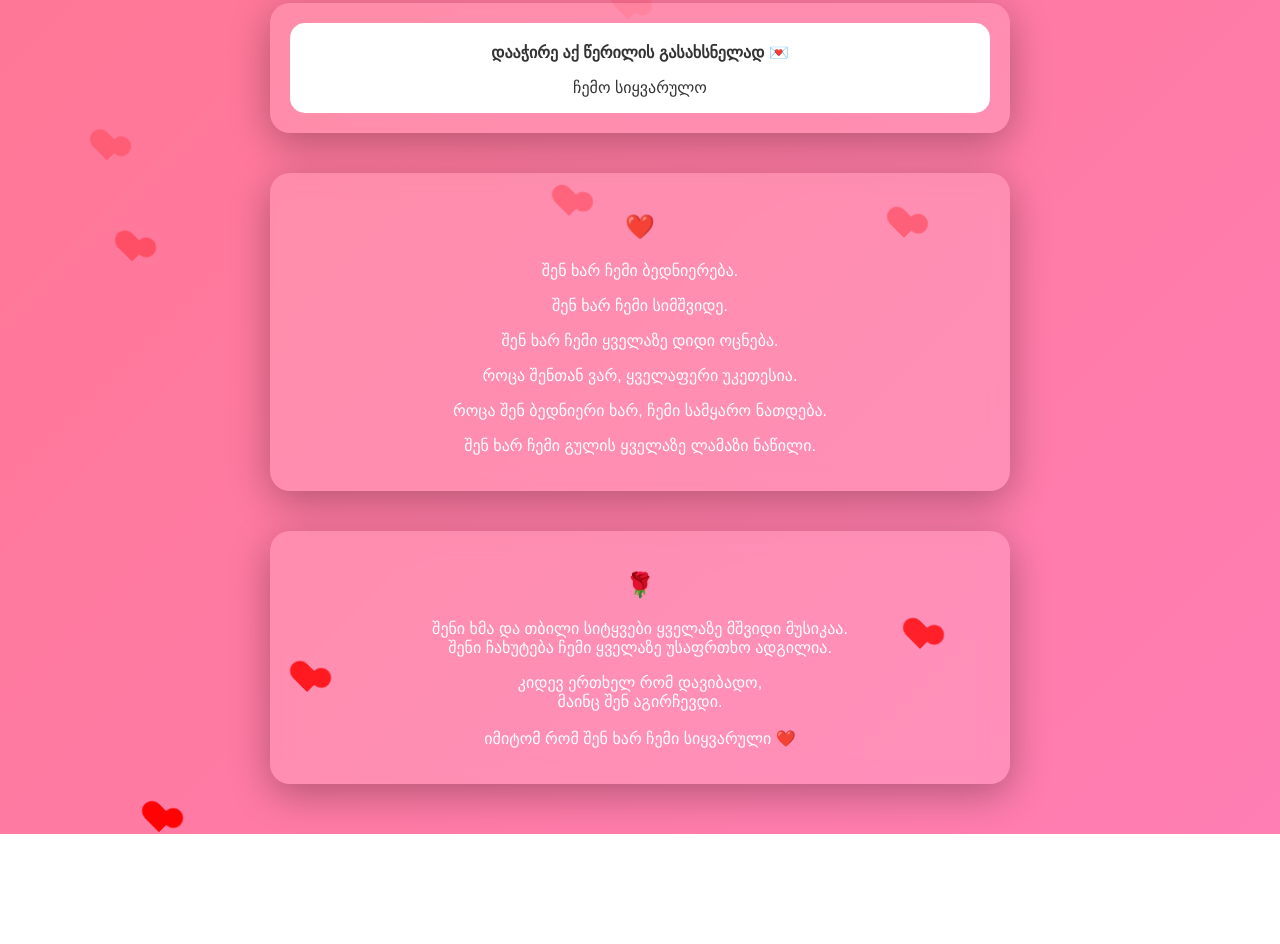
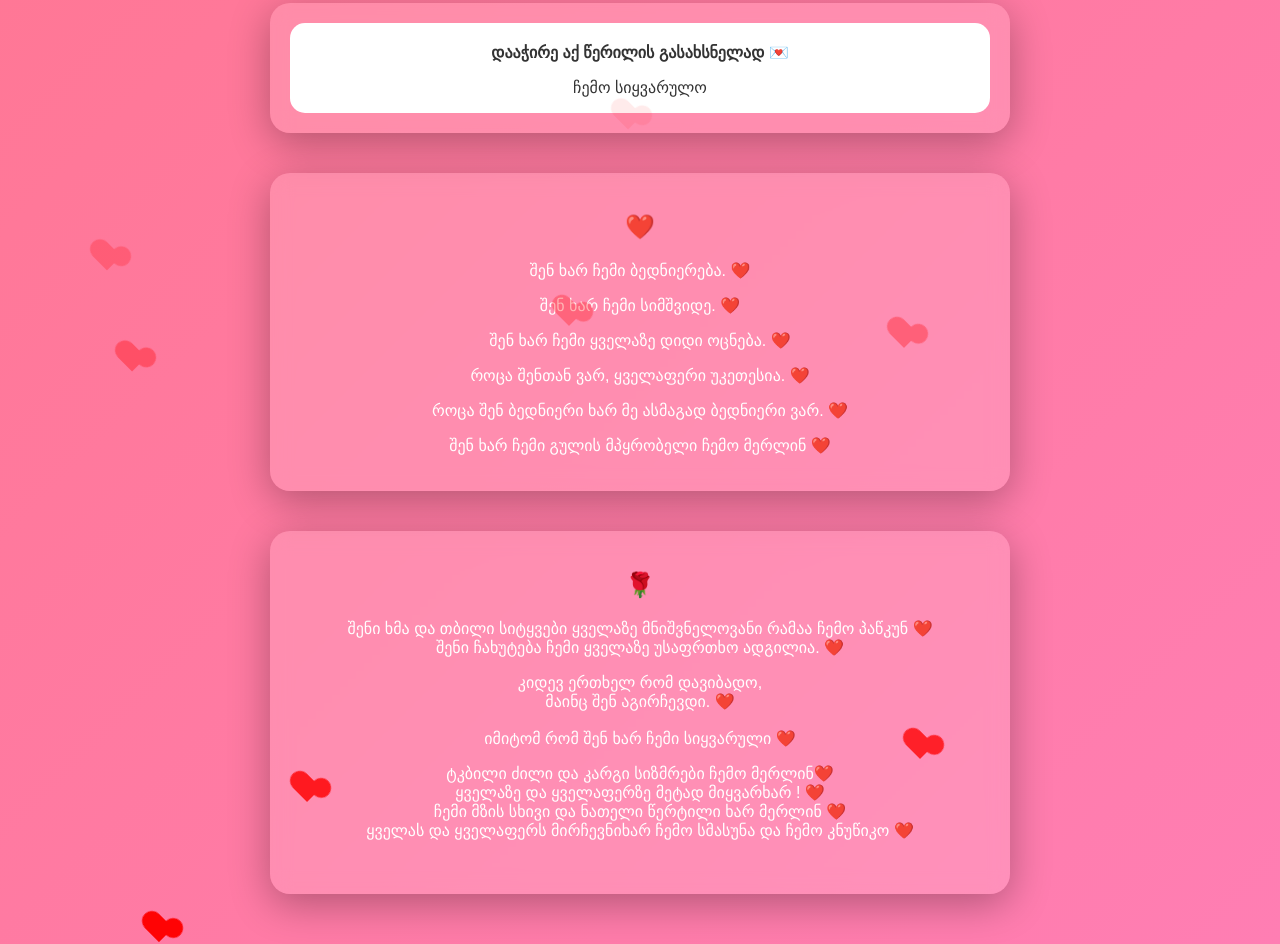
Before and after one commit to techteamgbb-cloud/mrsmarilyn, a plain HTML site: page index.html in a window 1280 px wide. Shown: the part 748-1692 px from the top of the page. Before the commit the page ends 1582 px from the top, so only its background shows below. Drawn offline with Linux system fonts and the light colour scheme.

Commit message:
Update 443 index.html

```diff
--- a/index.html
+++ b/index.html
@@ -5,7 +5,7 @@
 <meta charset="UTF-8">
 <meta name="viewport" content="width=device-width, initial-scale=1.0">
 
-<title>ჩემი უთბილესი გოგოსთვის ❤️</title>
+<title>სმასუნას ❤️</title>
 
 <style>
 
@@ -265,10 +265,10 @@ Will you be mine forever? ❤️
 
 შენ ხარ ის ადამიანი, რომელმაც ჩემი ცხოვრება უფრო ლამაზი გახადა.
 როცა შენთან ვარ დრო თითქოს ჩერდება და ყველაფერი იდეალური ხდება.
-შენი ღიმილი ჩემი დღის ყველაზე ნათელი ნაწილია.<br><br>
+შენი ღიმილი ჩემი დღის ყველაზე ნათელი ნაწილია. ❤️<br><br>
 
 არ ვიცი როგორ მოვხვდი ასეთ ბედნიერებაში,
-მაგრამ ერთი რამ ზუსტად ვიცი — მინდა მთელი ცხოვრება შენთან ერთად გავატარო.<br><br>
+მაგრამ ერთი რამ ზუსტად ვიცი — მინდა მთელი ცხოვრება შენთან ერთად გავატარო. ❤️<br><br>
 
 მიყვარხარ დღეს, მიყვარხარ ხვალ და მიყვარხარ სამუდამოდ ❤️
 </p>
@@ -283,13 +283,13 @@ Will you be mine forever? ❤️
 
 <h2>❤️</h2>
 
-<p>შენ ხარ ჩემი ბედნიერება.</p>
-<p>შენ ხარ ჩემი სიმშვიდე.</p>
-<p>შენ ხარ ჩემი ყველაზე დიდი ოცნება.</p>
+<p>შენ ხარ ჩემი ბედნიერება. ❤️</p>
+<p>შენ ხარ ჩემი სიმშვიდე. ❤️</p>
+<p>შენ ხარ ჩემი ყველაზე დიდი ოცნება. ❤️</p>
 
-<p>როცა შენთან ვარ, ყველაფერი უკეთესია.</p>
-<p>როცა შენ ბედნიერი ხარ, ჩემი სამყარო ნათდება.</p>
-<p>შენ ხარ ჩემი გულის ყველაზე ლამაზი ნაწილი.</p>
+<p>როცა შენთან ვარ, ყველაფერი უკეთესია. ❤️</p>
+<p>როცა შენ ბედნიერი ხარ მე ასმაგად ბედნიერი ვარ. ❤️</p>
+<p>შენ ხარ ჩემი გულის მპყრობელი ჩემო მერლინ ❤️</p>
 
 </div>
 
@@ -298,16 +298,22 @@ Will you be mine forever? ❤️
 <h2>🌹</h2>
 
 <p>
-შენი ხმა და თბილი სიტყვები ყველაზე მშვიდი მუსიკაა.<br>
-შენი ჩახუტება ჩემი ყველაზე უსაფრთხო ადგილია.
+შენი ხმა და თბილი სიტყვები ყველაზე მნიშვნელოვანი რამაა ჩემო პაწკუნ ❤️<br>
+შენი ჩახუტება ჩემი ყველაზე უსაფრთხო ადგილია. ❤️
 </p>
 
 <p>
 კიდევ ერთხელ რომ დავიბადო,<br>
-მაინც შენ აგირჩევდი.<br><br>
+მაინც შენ აგირჩევდი. ❤️<br><br>
 იმიტომ რომ შენ ხარ ჩემი სიყვარული ❤️
 </p>
 
+<p>
+ტკბილი ძილი და კარგი სიზმრები ჩემო მერლინ❤️ <br>
+ყველაზე და ყველაფერზე მეტად მიყვარხარ ! ❤️<br>
+ჩემი მზის სხივი და ნათელი წერტილი ხარ მერლინ ❤️<br>
+ყველას და ყველაფერს მირჩევნიხარ ჩემო სმასუნა და ჩემო კნუწიკო ❤️<br><br>
+</p>
 </div>
 
 <!-- 🌹 roses -->
```
